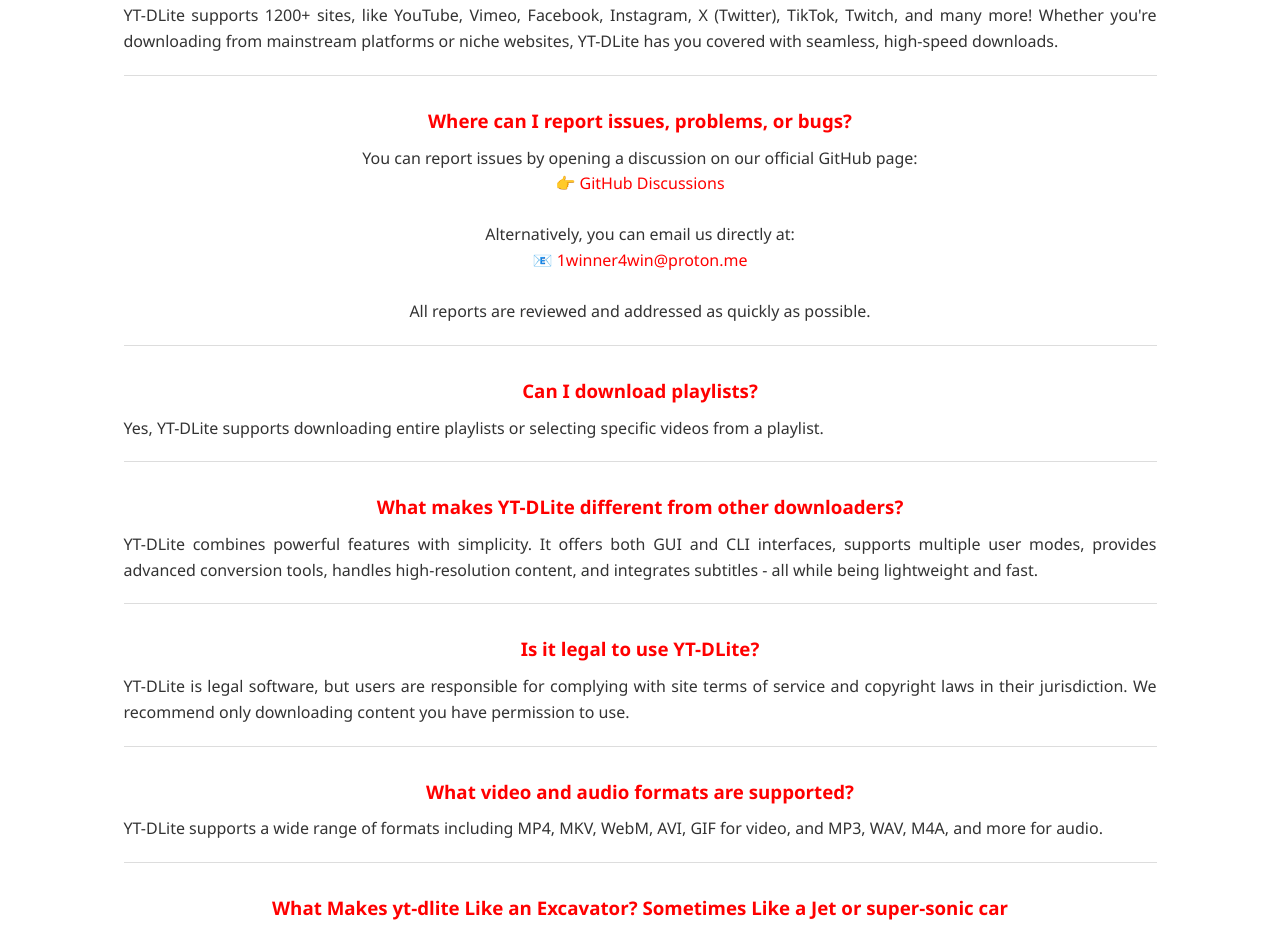
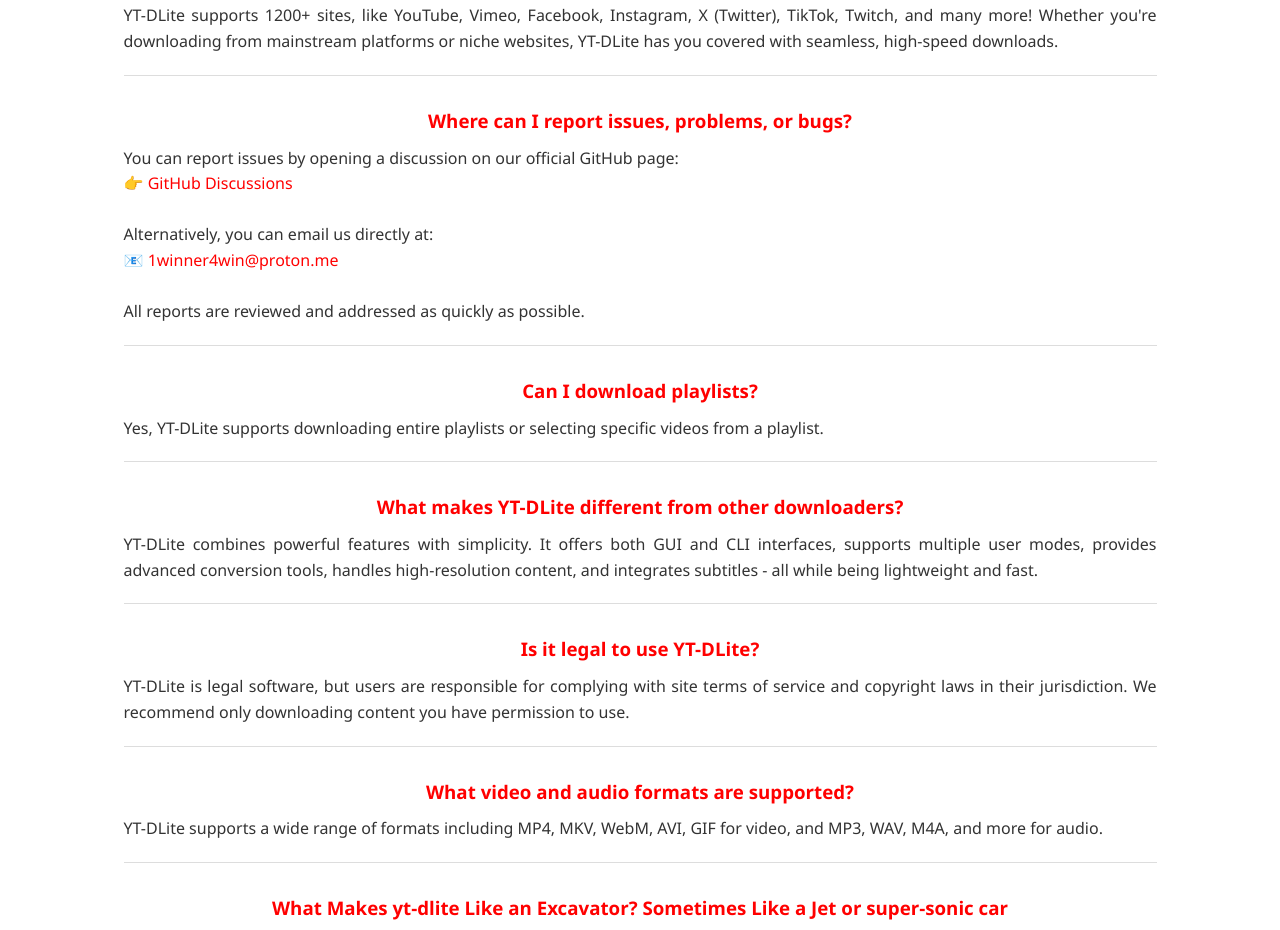
Before and after one commit to 1winner137/ytdlite, a plain HTML site: page index.html in a window 1280 px wide. Shown: the part 5731-6661 px from the top of the page. Drawn offline with Linux system fonts and the light colour scheme.

Commit message:
index.html

```diff
--- a/index.html
+++ b/index.html
@@ -465,7 +465,7 @@ clipboard.on('error', function(e) {
 
             <div class="faq-item">
                 <h3>Where can I report issues, problems, or bugs?</h3>
-                <p>
+                <p style="text-align: justify;">
                     You can report issues by opening a discussion on our official GitHub page:<br>
                     👉 <a href="https://github.com/1winner137/yt-dlite/discussions" target="_blank">GitHub Discussions</a><br><br>
                     Alternatively, you can email us directly at:<br>
```
